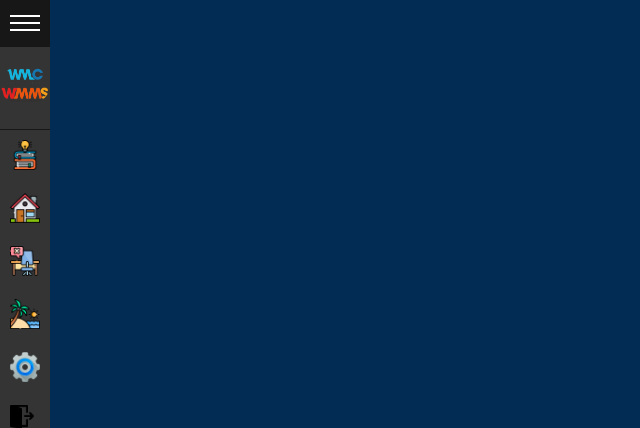
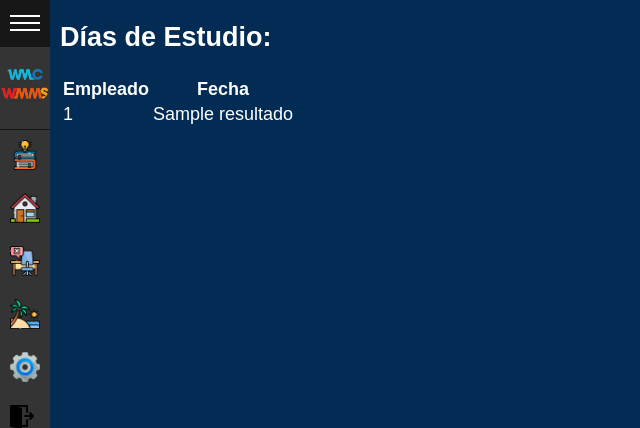
Before and after one commit to embrace23/app_rrhh, a Flask app: template templates/inicio.html in a window 1280 px wide. Shown: the top 428 px of the page, without its empty margins (0-640 px from the left). Run offline with Flask 3, Linux system fonts and the light colour scheme; the template is opened without the code that fills it: most values are stand-ins (such as "Sample title", 1, 10 or a date in 2020).

Commit message:
carga de estudio para clara y daniela

```diff
--- a/app.py
+++ b/app.py
@@ -37,7 +37,12 @@ def inicio():
     if 'user' in session:
         usuario = session['user']
         empleado = obtener_empleado(usuario)
-        return render_template('inicio.html', usuario=usuario, empleado=empleado)
+
+        if empleado in ["DI SALVO CLARA MICAELA", "DANIELA GALLARDO"]:
+            estudio = obtener_dias_estudio()
+            return render_template('inicio.html', usuario=usuario, empleado=empleado, estudio=estudio)
+        else:
+            return render_template('inicio.html', usuario=usuario, empleado=empleado)
     else:
         return redirect(url_for('index'))
 
--- a/templates/inicio.html
+++ b/templates/inicio.html
@@ -67,6 +67,27 @@
     </div>
 
     <div id="mainContainer">
+        {% if estudio %}
+        <h2>Días de Estudio:</h2>
+        <div id="dias">
+            <table>
+                <thead>
+                    <tr>
+                        <th>Empleado</th>
+                        <th>Fecha</th>
+                    </tr>
+                </thead>
+                <tbody>
+                    {% for resultado in estudio %}
+                    <tr>
+                        <td>{{ resultado[0] }}</td> {# Empleado #}
+                        <td>{{ resultado[1] }}</td> {# Fecha #}
+                    </tr>
+                    {% endfor %}
+                </tbody>
+            </table>
+        </div>
+        {% endif %}
     </div>
 
     <script src="{{ url_for('static', filename='js/app.js') }}"></script>
```
Also changed, not shown: utils.py (+14 -4 lines), 1 other file.
